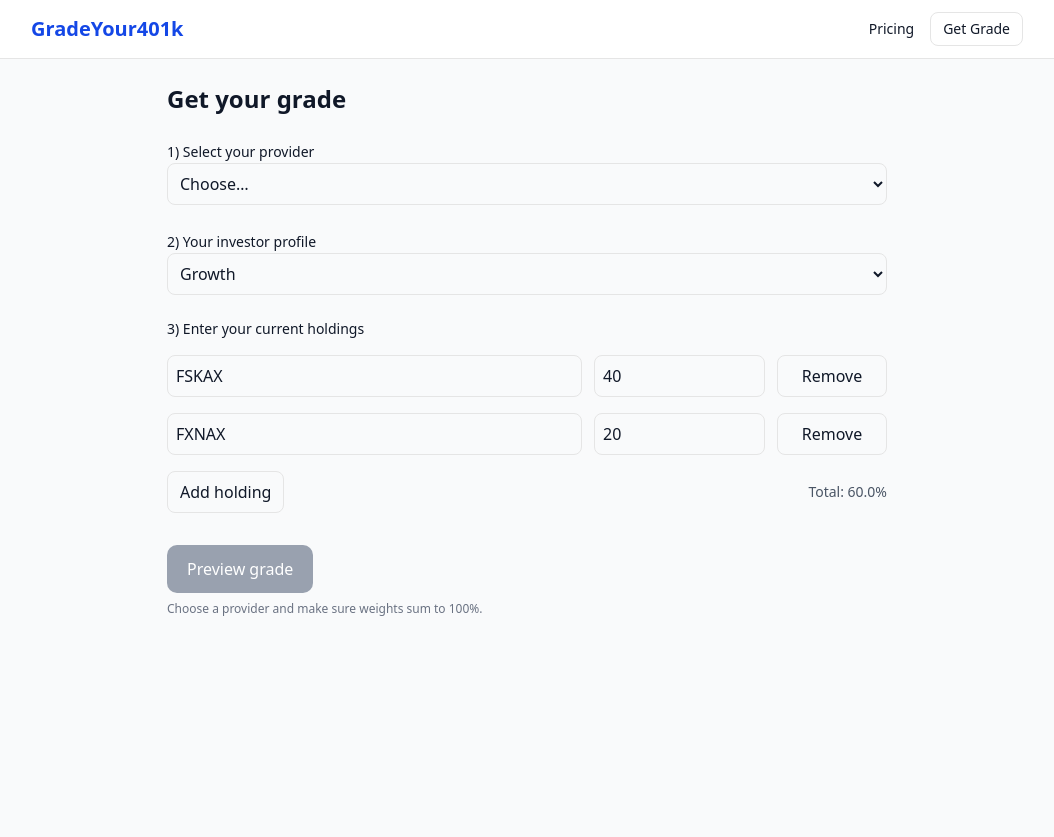
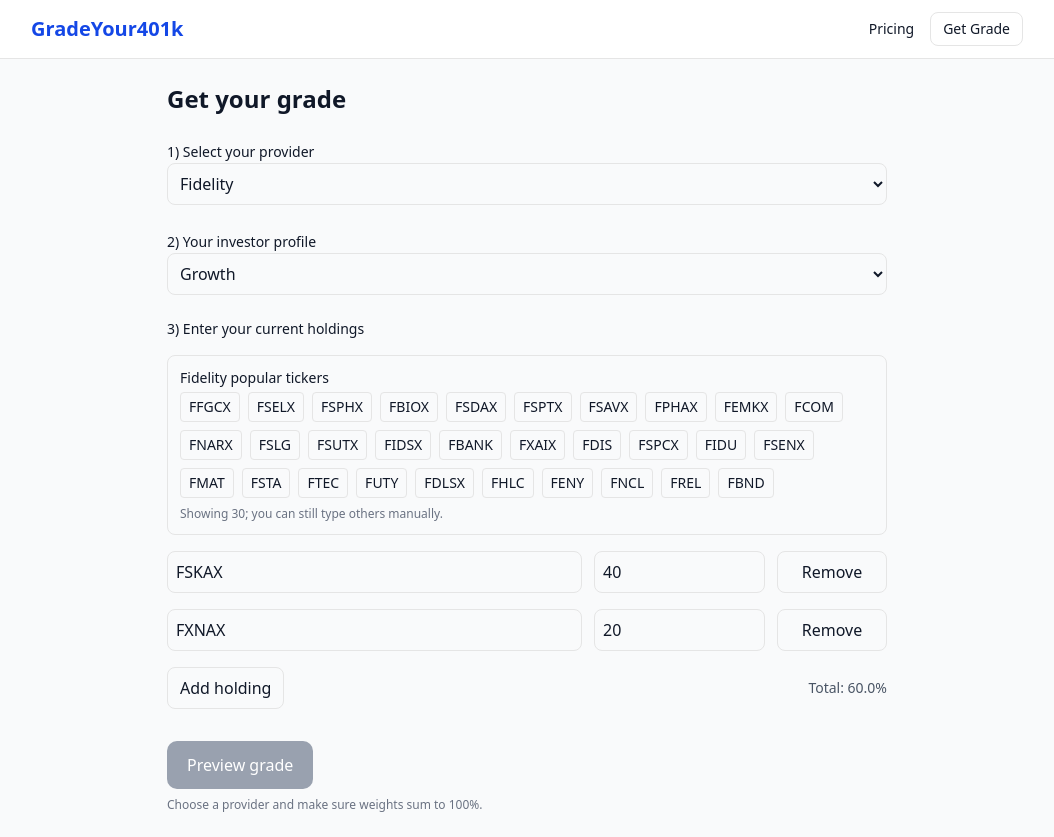
Before and after one commit to rremling/gradeyour401k, a Next.js app: page /grade/new in a window 1280 px wide. Shown: the whole page, without its empty margins (113-1167 px from the left). Before the commit the page ends 800 px from the top, so only its background shows below. Built offline with nearby package versions, Linux system fonts and the light colour scheme.

Commit message:
Update page.tsx

```diff
--- a/src/app/grade/new/page.tsx
+++ b/src/app/grade/new/page.tsx
@@ -3,15 +3,22 @@
 
 import { useEffect, useMemo, useState } from "react";
 import { useRouter } from "next/navigation";
+import {
+  PROVIDER_DISPLAY,
+  PROVIDER_TICKERS,
+  ProviderKey,
+  normalizeProviderKey,
+} from "@/lib/providerMeta";
 
 type InvestorProfile = "Aggressive Growth" | "Growth" | "Balanced";
 type Holding = { symbol: string; weight: number | "" };
 
+const STORAGE_KEY = "gy4k_form_v1";
+
 export default function GradeNewPage() {
   const router = useRouter();
 
-  // UI state
-  const [provider, setProvider] = useState<string>("");
+  const [provider, setProvider] = useState<ProviderKey>("fidelity");
   const [profile, setProfile] = useState<InvestorProfile>("Growth");
   const [rows, setRows] = useState<Holding[]>([
     { symbol: "FSKAX", weight: 40 },
@@ -20,14 +27,46 @@ export default function GradeNewPage() {
   const [saving, setSaving] = useState(false);
   const [err, setErr] = useState<string | null>(null);
 
-  // Compute total (treat "" as 0)
+  // Load saved draft
+  useEffect(() => {
+    if (typeof window === "undefined") return;
+    try {
+      const raw = localStorage.getItem(STORAGE_KEY);
+      if (!raw) return;
+      const parsed = JSON.parse(raw);
+      if (parsed?.provider) setProvider(normalizeProviderKey(parsed.provider));
+      if (parsed?.profile) setProfile(parsed.profile);
+      if (Array.isArray(parsed?.rows) && parsed.rows.length) {
+        setRows(
+          parsed.rows.map((r: any) => ({
+            symbol: String(r.symbol || "").toUpperCase(),
+            weight:
+              r.weight === "" || r.weight === null || Number.isNaN(Number(r.weight))
+                ? ""
+                : Number(r.weight),
+          }))
+        );
+      }
+    } catch {}
+  }, []);
+
+  // Save draft on change
+  useEffect(() => {
+    if (typeof window === "undefined") return;
+    const payload = {
+      provider,
+      profile,
+      rows,
+    };
+    localStorage.setItem(STORAGE_KEY, JSON.stringify(payload));
+  }, [provider, profile, rows]);
+
   const total = useMemo(() => {
     return rows.reduce((sum, r) => sum + (typeof r.weight === "number" ? r.weight : 0), 0);
   }, [rows]);
 
-  const canSubmit = provider.length > 0 && Math.abs(total - 100) < 0.1 && !saving;
+  const canSubmit = provider !== "other" ? Math.abs(total - 100) < 0.1 && !saving : Math.abs(total - 100) < 0.1 && !saving;
 
-  // helpers
   function addRow() {
     setRows((r) => [...r, { symbol: "", weight: "" }]);
   }
@@ -39,7 +78,6 @@ export default function GradeNewPage() {
       r.map((row, idx) => {
         if (idx !== i) return row;
         if (key === "weight") {
-          // Allow empty while typing; coerce to number only if non-empty
           const trimmed = v.trim();
           return { ...row, weight: trimmed === "" ? "" : Number(trimmed) };
         } else {
@@ -56,7 +94,8 @@ export default function GradeNewPage() {
   }
 
   async function savePreview(payload: {
-    provider: string;
+    provider: ProviderKey;
+    provider_display: string;
     profile: InvestorProfile;
     rows: { symbol: string; weight: number }[];
     grade_base: number;
@@ -69,7 +108,6 @@ export default function GradeNewPage() {
     });
     const data = await res.json();
     if (!res.ok || !data?.id) throw new Error(data?.error || "Failed to save preview");
-    // Persist only in the browser
     if (typeof window !== "undefined") {
       localStorage.setItem("gy4k_preview_id", data.id as string);
     }
@@ -81,27 +119,27 @@ export default function GradeNewPage() {
       setErr(null);
       setSaving(true);
 
-      // Normalize rows (drop empties, coerce numbers)
       const cleanRows = rows
         .filter((r) => r.symbol.trim() !== "" && r.weight !== "" && !Number.isNaN(Number(r.weight)))
         .map((r) => ({ symbol: r.symbol.trim().toUpperCase(), weight: Number(r.weight) }));
 
       const grade = computeGrade(profile, total);
-
       const previewId = await savePreview({
         provider,
+        provider_display: PROVIDER_DISPLAY[provider],
         profile,
         rows: cleanRows,
         grade_base: grade,
-        grade_adjusted: grade, // you’ll adjust with market overlay later
+        grade_adjusted: grade,
       });
 
       const qs = new URLSearchParams({
-        provider,
+        provider: PROVIDER_DISPLAY[provider],
         profile,
         grade: grade.toFixed(1),
         previewId,
       });
+      // Keep draft so they can edit later
       router.push(`/grade/result?${qs.toString()}`);
     } catch (e: any) {
       setErr(e?.message || "Could not save your grade. Please try again.");
@@ -110,10 +148,7 @@ export default function GradeNewPage() {
     }
   }
 
-  // If you had a client-side crash earlier from SSR/CSR, this guard helps ensure it's client-only
-  useEffect(() => {
-    // no-op: ensures we're rendering fully on client
-  }, []);
+  const providerList = PROVIDER_TICKERS[provider];
 
   return (
     <main className="mx-auto max-w-3xl p-6 space-y-6">
@@ -126,9 +161,8 @@ export default function GradeNewPage() {
         <select
           className="w-full border rounded-md p-2"
           value={provider}
-          onChange={(e) => setProvider(e.target.value)}
+          onChange={(e) => setProvider(e.target.value as ProviderKey)}
         >
-          <option value="">Choose…</option>
           <option value="fidelity">Fidelity</option>
           <option value="vanguard">Vanguard</option>
           <option value="schwab">Charles Schwab</option>
@@ -155,6 +189,40 @@ export default function GradeNewPage() {
 
       <section className="space-y-4">
         <div className="text-sm font-medium">3) Enter your current holdings</div>
+
+        {/* Provider tickers helper (optional) */}
+        {providerList.length > 0 && (
+          <div className="rounded-md border p-3 text-sm">
+            <div className="font-medium mb-1">
+              {PROVIDER_DISPLAY[provider]} popular tickers
+            </div>
+            <div className="flex flex-wrap gap-2">
+              {providerList.slice(0, 30).map((t) => (
+                <button
+                  key={t}
+                  type="button"
+                  className="rounded border px-2 py-1 hover:bg-gray-50"
+                  title={`Insert ${t}`}
+                  onClick={() =>
+                    setRows((r) => {
+                      // Add if not present; else do nothing
+                      if (r.some((row) => row.symbol === t)) return r;
+                      return [...r, { symbol: t, weight: "" }];
+                    })
+                  }
+                >
+                  {t}
+                </button>
+              ))}
+            </div>
+            {providerList.length > 30 && (
+              <p className="text-xs text-gray-500 mt-2">
+                Showing 30; you can still type others manually.
+              </p>
+            )}
+          </div>
+        )}
+
         {rows.map((row, i) => (
           <div key={i} className="grid grid-cols-12 gap-3">
             <input
@@ -180,6 +248,7 @@ export default function GradeNewPage() {
             </button>
           </div>
         ))}
+
         <div className="flex items-center justify-between">
           <button
             type="button"
```
